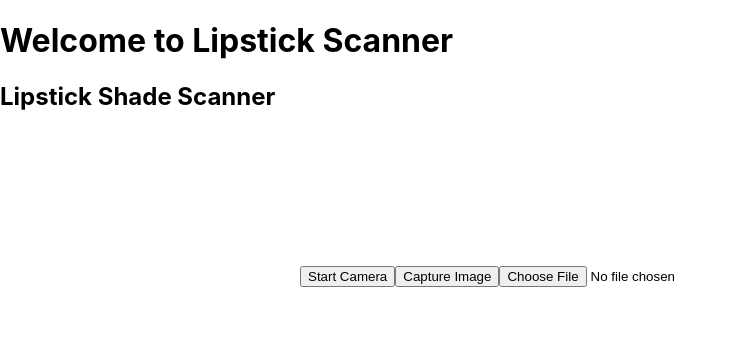
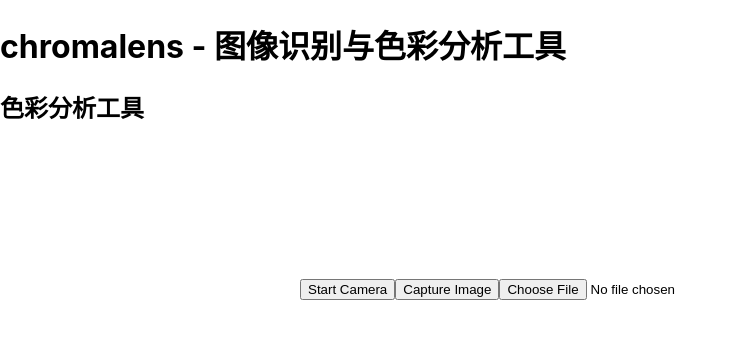
Before and after one commit to Jason-blips/chromalens-app, a React (Create React App) app in the folder color-scanner/: page / in a window 1280 px wide. Shown: the top 338 px of the page, without its empty margins (0-736 px from the left). Built offline with nearby package versions, Linux system fonts and the light colour scheme.

Commit message:
refactor: 更新项目名称

```diff
--- a/color-scanner/package.json
+++ b/color-scanner/package.json
@@ -1,5 +1,5 @@
 {
-  "name": "lipstick-scanner",
+  "name": "chromalens",
   "version": "0.1.0",
   "private": true,
   "dependencies": {
--- a/color-scanner/public/index.html
+++ b/color-scanner/public/index.html
@@ -7,7 +7,7 @@
     <meta name="theme-color" content="#000000" />
     <meta
       name="description"
-      content="Web site created using create-react-app"
+      content="chromalens - 前端图像识别与色彩分析工具"
     />
     <link rel="apple-touch-icon" href="%PUBLIC_URL%/logo192.png" />
     <!--
@@ -24,7 +24,7 @@
       work correctly both with client-side routing and a non-root public URL.
       Learn how to configure a non-root public URL by running `npm run build`.
     -->
-    <title>React App</title>
+    <title>chromalens - 图像识别与色彩分析工具</title>
   </head>
   <body>
     <noscript>You need to enable JavaScript to run this app.</noscript>
--- a/color-scanner/src/App.js
+++ b/color-scanner/src/App.js
@@ -4,7 +4,7 @@ import LipstickScanner from "./components/LipstickScanner";
 function App() {
     return (
         <div>
-            <h1>Welcome to Lipstick Scanner</h1>
+            <h1>chromalens - 图像识别与色彩分析工具</h1>
             <LipstickScanner />
         </div>
     );
--- a/color-scanner/src/components/LipstickScanner.js
+++ b/color-scanner/src/components/LipstickScanner.js
@@ -79,7 +79,7 @@ const LipstickScanner = () => {
 
     return (
         <div className="flex flex-col items-center p-4 space-y-4">
-            <h2 className="text-xl font-bold">Lipstick Shade Scanner</h2>
+            <h2 className="text-xl font-bold">色彩分析工具</h2>
             <video ref={videoRef} autoPlay className="w-full max-w-md rounded-lg" />
             <Button onClick={startCamera} text="Start Camera" color="blue" />
             <Button onClick={captureImage} text="Capture Image" color="green" />
```
Also changed, not shown: color-scanner/public/manifest.json.
